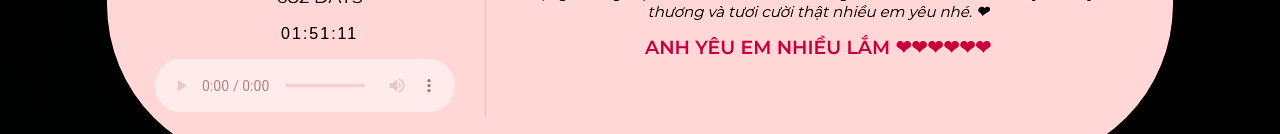
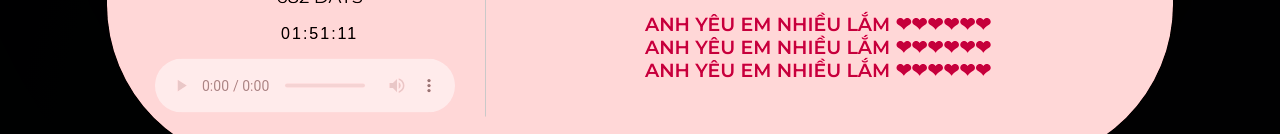
Before and after one commit to mam17/chaobeiu, a plain HTML site: page index.html in a window 1280 px wide. Shown: the part 666-800 px from the top of the page. Drawn offline with nearby package versions, Linux system fonts and the light colour scheme; animation ran at ten frames a second.

Commit message:
Long first commit

```diff
--- a/index.html
+++ b/index.html
@@ -45,6 +45,8 @@
                 Emmm công chúa bé nhỏ của anh ạ, mong rằng chặng đường sắp tới có khó khăn thì chúng mình vẫn có thể nắm tay nhau yêu thương và tươi cười thật nhiều em yêu nhé. <strong>❤</strong>
               </p>
               <div class="yeuem"> ANH YÊU EM NHIỀU LẮM <strong>❤❤❤❤❤❤</strong></a></div>
+              <div class="yeuem"> ANH YÊU EM NHIỀU LẮM <strong>❤❤❤❤❤❤</strong></a></div>
+              <div class="yeuem"> ANH YÊU EM NHIỀU LẮM <strong>❤❤❤❤❤❤</strong></a></div>
             </div>
         </div>
       </div>
```
